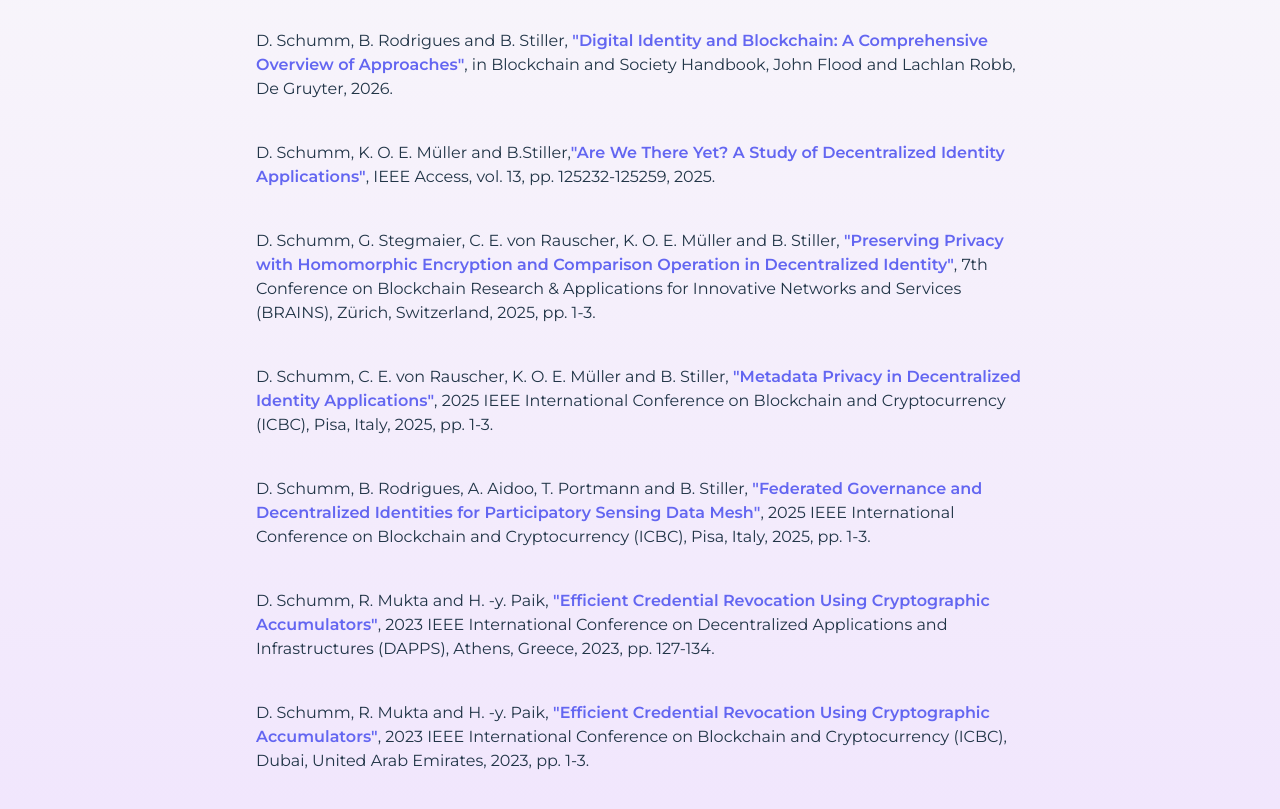
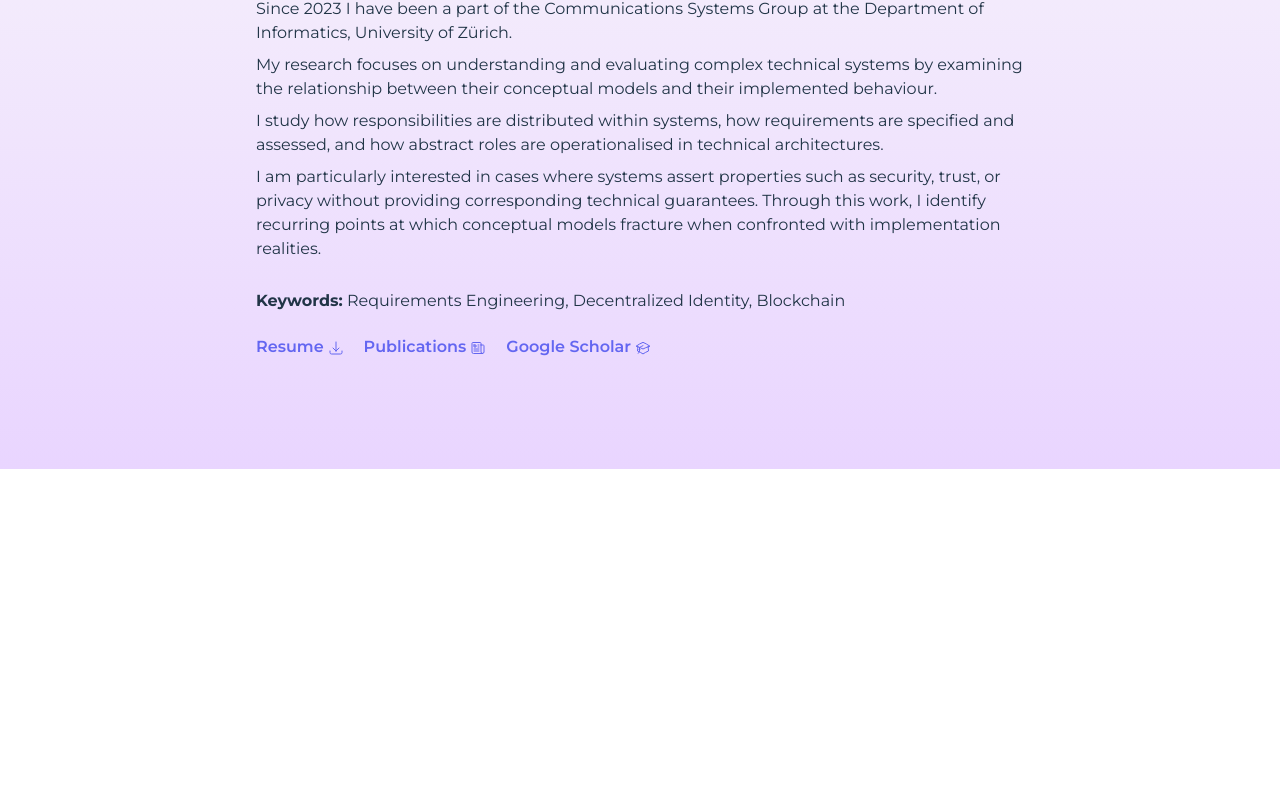
Before and after one commit to schummd/schummd.github.io, a React (Vite) app: page /#/about in a window 1280 px wide. Before the commit this address led to /#/publications. Shown: the part 331-1140 px from the top of the page. After the commit the page ends 800 px from the top, so only its background shows below. Built offline with nearby package versions, Linux system fonts and the light colour scheme.

Commit message:
Updated pubs, added services, changed experience

```diff
--- a/src/App.jsx
+++ b/src/App.jsx
@@ -8,6 +8,8 @@
 import About from "./pages/About";
 // import Theses from "./pages/Theses";
 // import Blog from "./pages/Blog";
+// import Teaching from "./pages/Teaching";
+import Services from "./pages/Services";
 
 export default function App() {
   return (
@@ -19,6 +21,8 @@
           <Route path='works' element={<Works />}/>
           <Route path='/publications' element={<Publications />}/>
           <Route path='/experience' element={<Experience />}/>
+          {/* <Route path='/teaching' element={<Teaching />}/> */}
+          <Route path='/services' element={<Services />}/>
           {/* <Route path='/theses' element={<Theses />}/> */}
           <Route path='/about' element={<About />}/>
           {/* <Route path='/blog' element={<Blog />}/> */}
--- a/src/pages/About.jsx
+++ b/src/pages/About.jsx
@@ -1,5 +1,6 @@
 import { useNavigate } from 'react-router-dom';
 import photo from '../assets/profile_picture.png';
+import resume from '../assets/CV.pdf';
 
 export default function About() {
   const navigate = useNavigate();
@@ -21,8 +22,8 @@
           <div className="col-span-2 mt-8">
             <p className="mb-2">My name is Daria Schumm.</p>
             <p className="mb-2">
-              Since 2023 I have been living in Zürich, Switzerland, and working
-              as a researcher at the Department of Informatics, University of Zürich.</p>
+              Since 2023 I have been a part of the Communications Systems Group at
+              the Department of Informatics, University of Zürich.</p>
             <p className="mb-2">
               My research focuses on understanding and evaluating complex technical
               systems by examining the relationship between their conceptual models
@@ -46,25 +47,30 @@
           </div>
 
           <div className="col-span-2 mt-4">
-            <p className="hidden md:block mb-2 text-slate-500">
-              <i>Keywords:</i> conceptual modelling, requirements engineering,
-              software systems evaluation
+            <p className="hidden md:block mb-2">
+              <b>Keywords:</b> Requirements Engineering, Decentralized Identity, Blockchain
             </p>
-            <ul className='list-disc list-inside md:hidden mb-2 text-slate-500'>
-              <p><i>Keywords:</i></p>
-              <li>Conceptual modelling</li>
+            <ul className='list-disc list-inside md:hidden mb-2'>
+              <p><b>Keywords:</b></p>
+              <li>Blockchain</li>
+              <li>Decentralized Identity</li>
               <li>Requirements engineering</li>
-              <li>Software systems evaluation</li>
             </ul>
           </div>
 
           <div className="col-span-2 flex flex-col md:flex-row md:gap-5">
 
-            <a onClick={() => navigate('/experience')} className="pt-2.5 md:py-2.5 font-semibold text-indigo-500 cursor-pointer">
+            {/* <a onClick={() => navigate('/experience')} className="pt-2.5 md:py-2.5 font-semibold text-indigo-500 cursor-pointer">
               Resume
               <svg xmlns="http://www.w3.org/2000/svg" fill="none" viewBox="0 0 24 24" strokeWidth={1.5} stroke="currentColor" className="size-4 inline-block ml-1">
                 <path strokeLinecap="round" strokeLinejoin="round" d="m18.375 12.739-7.693 7.693a4.5 4.5 0 0 1-6.364-6.364l10.94-10.94A3 3 0 1 1 19.5 7.372L8.552 18.32m.009-.01-.01.01m5.699-9.941-7.81 7.81a1.5 1.5 0 0 0 2.112 2.13" />
               </svg>
+            </a> */}
+            <a href={resume} target='_black' className="md:py-2.5 font-semibold text-indigo-500 cursor-pointer">
+                Resume
+                <svg xmlns="http://www.w3.org/2000/svg" fill="none" viewBox="0 0 24 24" strokeWidth={1.5} stroke="currentColor" className="size-4 inline-block ml-1">
+                  <path strokeLinecap="round" strokeLinejoin="round" d="M3 16.5v2.25A2.25 2.25 0 0 0 5.25 21h13.5A2.25 2.25 0 0 0 21 18.75V16.5M16.5 12 12 16.5m0 0L7.5 12m4.5 4.5V3" />
+                </svg>
             </a>
 
             <a onClick={() => navigate('/publications')} className="md:py-2.5 font-semibold text-indigo-500 cursor-pointer">
--- a/src/pages/Publications.jsx
+++ b/src/pages/Publications.jsx
@@ -3,54 +3,67 @@
     <div className="flex flex-col items-center justify-center h-full w-screen">
       <div className="container w-4/5 md:w-3/5 my-28">
 
-        <h1 className="font-montserrat font-medium text-3xl mb-12">Publications</h1>
+        <h2 className="font-montserrat font-medium text-3xl mb-12">Publications</h2>
 
         <ul className="font-montserrat space-y-10 list-none list-inside">
           <h2 className="font-montserrat font-medium text-xl mb-12">First Author</h2>
           <li>
+            D. Schumm and B.Stiller,
+            <a href="" className="font-semibold text-indigo-500" target="_blank"> "Rethinking Self-Sovereign Identity Principles: An Actor-Oriented Categorization of Non-Functional Requirements"</a>,
+            <i> ACM Distributed Ledger Technologies: Research and Practice</i>,
+            2026, In Progress.
+          </li>
+          <li>
+            D. Schumm and B.Stiller,
+            <a href="" className="font-semibold text-indigo-500" target="_blank"> "Functional Model for Decentralized and Self-Sovereign Identities"</a>,
+            <i> ACM Distributed Ledger Technologies: Research and Practice</i>,
+            2026, In Progress.
+          </li>
+          <li>
             D. Schumm, V. Velrajah and B.Stiller,
-            <a href="" className="font-semibold text-indigo-500" target="_blank">"No Matter of Decentralization: What is Important to Users in Decentralized and Self-Sovereign Identities?"</a>,
+            <a href="" className="font-semibold text-indigo-500" target="_blank"> "No Matter of Decentralization: What is Important to Users in Decentralized and Self-Sovereign Identities?"</a>,
+            <i> Information Processing and Management (IP&M)</i>,
             2026, Under Review.
           </li>
           <li>
             D. Schumm, B. Rodrigues and B. Stiller,
-            <a href="#" className="font-semibold text-indigo-500" target="_blank"> "Digital Identity and Blockchain: A Comprehensive Overview of Approaches"</a>,
-            in Blockchain and Society Handbook, John Flood and Lachlan Robb,
-            De Gruyter, 2026.
+            <a href="" className="font-semibold text-indigo-500" target="_blank"> "Digital Identity and Blockchain: A Comprehensive Overview of Approaches"</a>,
+            in <i>Blockchain and Society Handbook</i>, John Flood and Lachlan Robb,
+            De Gruyter, 2026. Accepted/In Press.
           </li>
           <li>
             D. Schumm, K. O. E. Müller and B.Stiller,
-            <a href="https://ieeexplore.ieee.org/document/11078258" className="font-semibold text-indigo-500" target="_blank">"Are We There Yet? A Study of Decentralized Identity Applications"</a>,
-            IEEE Access, vol. 13, pp. 125232-125259, 2025.
+            <a href="https://doi.org/10.1109/access.2025.3588170" className="font-semibold text-indigo-500" target="_blank"> "Are We There Yet? A Study of Decentralized Identity Applications"</a>,
+            <i> IEEE Access</i>, vol. 13, pp. 125232-125259, 2025.
           </li>
           <li>
             D. Schumm, G. Stegmaier, C. E. von Rauscher, K.  O. E. Müller and B. Stiller,
-            <a href="" className="font-semibold text-indigo-500" target="_blank"> "Preserving Privacy with Homomorphic Encryption and Comparison Operation in Decentralized Identity"</a>,
-            7th Conference on Blockchain Research & Applications for Innovative Networks and Services (BRAINS),
+            <a href="https://doi.org/10.1109/brains67003.2025.11302938" className="font-semibold text-indigo-500" target="_blank"> "Preserving Privacy with Homomorphic Encryption and Comparison Operation in Decentralized Identity"</a>,
+            <i> 7th Conference on Blockchain Research & Applications for Innovative Networks and Services (BRAINS)</i>,
             Zürich, Switzerland, 2025, pp. 1-3.
           </li>
           <li>
             D. Schumm, C. E. von Rauscher, K.  O. E. Müller and B. Stiller,
-            <a href="https://ieeexplore.ieee.org/document/11114450" className="font-semibold text-indigo-500" target="_blank"> "Metadata Privacy in Decentralized Identity Applications"</a>,
-            2025 IEEE International Conference on Blockchain and Cryptocurrency (ICBC),
+            <a href="https://doi.org/10.1109/icbc64466.2025.11114450" className="font-semibold text-indigo-500" target="_blank"> "Metadata Privacy in Decentralized Identity Applications"</a>,
+            <i> IEEE International Conference on Blockchain and Cryptocurrency (ICBC)</i>,
             Pisa, Italy, 2025, pp. 1-3.
           </li>
           <li>
             D. Schumm, B. Rodrigues, A. Aidoo, T. Portmann and B. Stiller,
-            <a href="https://ieeexplore.ieee.org/document/11114524" className="font-semibold text-indigo-500" target="_blank"> "Federated Governance and Decentralized Identities for Participatory Sensing Data Mesh"</a>,
-            2025 IEEE International Conference on Blockchain and Cryptocurrency (ICBC),
+            <a href="https://doi.org/10.1109/icbc64466.2025.11114524" className="font-semibold text-indigo-500" target="_blank"> "Federated Governance and Decentralized Identities for Participatory Sensing Data Mesh"</a>,
+            <i> IEEE International Conference on Blockchain and Cryptocurrency (ICBC)</i>,
             Pisa, Italy, 2025, pp. 1-3.
           </li>
           <li>
             D. Schumm, R. Mukta and H. -y. Paik,
-            <a href="https://ieeexplore.ieee.org/document/10237019" className="font-semibold text-indigo-500 cursor-pointer" target="_blank"> "Efficient Credential Revocation Using Cryptographic Accumulators"</a>,
-            2023 IEEE International Conference on Decentralized Applications and Infrastructures (DAPPS),
+            <a href="https://doi.org/10.1109/dapps57946.2023.00025" className="font-semibold text-indigo-500 cursor-pointer" target="_blank"> "Efficient Credential Revocation Using Cryptographic Accumulators"</a>,
+            <i> IEEE International Conference on Decentralized Applications and Infrastructures (DAPPS)</i>,
             Athens, Greece, 2023, pp. 127-134.
           </li>
           <li>
             D. Schumm, R. Mukta and H. -y. Paik,
-            <a href="https://ieeexplore.ieee.org/document/10174975" className="font-semibold text-indigo-500 cursor-pointer" target="_blank"> "Efficient Credential Revocation Using Cryptographic Accumulators"</a>,
-            2023 IEEE International Conference on Blockchain and Cryptocurrency (ICBC),
+            <a href="https://doi.org/10.1109/icbc56567.2023.10174975" className="font-semibold text-indigo-500 cursor-pointer" target="_blank"> "Efficient Credential Revocation Using Cryptographic Accumulators"</a>,
+            <i> IEEE International Conference on Blockchain and Cryptocurrency (ICBC)</i>,
             Dubai, United Arab Emirates, 2023, pp. 1-3.
           </li>
 
@@ -58,43 +71,95 @@
           <li>
             B. Byers, P. Emmenegger, J. Hunhevicz, D. Schumm, F. Heisel, D. Hall and C. De Wolf,
             <a href="https://doi.org/10.1108/CI-02-2025-0074" className="font-semibold text-indigo-500 cursor-pointer" target="_blank"> "Decentralized Phygital Identifiers for Circular Construction"</a>,
-            Construction Innovation: Information Process Management, 1-35, 2025.
+            <i> Construction Innovation: Information Process Management </i>,
+            pp. 1-35, 2025.
           </li>
           <li>
             D. Jing, D. Schumm, K.  O. E. Müller and B. Stiller,
-            <a href="" className="font-semibold text-indigo-500" target="_blank"> "Designing Privacy Notices for Self-Sovereign Identity Applications"</a>,
-            7th Conference on Blockchain Research & Applications for Innovative Networks and Services (BRAINS),
+            <a href="https://doi.org/10.1109/brains67003.2025.11302937" className="font-semibold text-indigo-500" target="_blank"> "Designing Privacy Notices for Self-Sovereign Identity Applications"</a>,
+            <i> 7th Conference on Blockchain Research & Applications for Innovative Networks and Services (BRAINS)</i>,
             Zürich, Switzerland, 2025, pp. 1-3.
           </li>
           <li>
+            S. Sebastio, S. Matheu, A. Skarmeta, R. Orizio, D. Karras, D. Schumm, B. Stiller, R. Mancilla, F. Giampaolo, S. Tuck, T. Bocek, V. Cuomo, R. Atoui, S. Beena, R. Nardone, A. Cilardo, D. Sharma, R. Bohara and J. Parra-Domínguez,
+            <a href="https://doi.org/10.1007/978-3-031-76459-2 26" className="font-semibold text-indigo-500 cursor-pointer" target="_blank"> "Cybersecurity Management Throughout the IoT Systems Lifecycle – The CERTIFY Approach"</a>,
+            <i> Distributed Computing and Artificial Intelligence, Special Sessions I, 21st International Conference</i>,
+            pp. 281-290, 2025.
+          </li>
+
+          <li>
+            M. Leder, D. Schumm, B. Rodrigues and B. Stiller,
+            <a href="https://doi.org/10.1109/brains63024.2024.10732060" className="font-semibold text-indigo-500"> "AfriBit: A People-Oriented Wallet Fostering Financial Inclusion in Kibera"</a>,
+            <i> 6th Conference on Blockchain Research & Applications for Innovative Networks and Services (BRAINS)</i>,
+            Berlin, Germany, 2024.
+          </li>
+          <li>
             K. O. E. Müller, D. Datsomor, D. Schumm, B. Rodrigues and B. Stiller,
-            <a href="https://dl.ifip.org/db/conf/cnsm/cnsm2024/1571049085.pdf" className="font-semibold text-indigo-500"> "Big Brother is Watching You: Non-Intrusive ZigBee User Profiling"</a>,
-            2024 20th International Conference on Network and Service Management (CNSM),
+            <a href="https://doi.org/10.23919/cnsm62983.2024.10814609" className="font-semibold text-indigo-500"> "Big Brother is Watching You: Non-Intrusive ZigBee User Profiling"</a>,
+            <i> 20th International Conference on Network and Service Management (CNSM)</i>,
             Prague, Czech Republic, 2024.
           </li>
           <li>
-            M. Leder, D. Schumm, B. Rodrigues and B. Stiller,
-            <a href="https://ieeexplore.ieee.org/abstract/document/10732060" className="font-semibold text-indigo-500"> "AfriBit: A People-Oriented Wallet Fostering Financial Inclusion in Kibera"</a>,
-            6th Conference on Blockchain Research & Applications for Innovative Networks and Services (BRAINS),
-            Berlin, Germany, 2024.
-          </li>
-          <li>
             A. R. Veres, D. Schumm, T. Grübl, K. O. E. Müller, B. Rodrigues and B. Stiller,
-            <a href="https://ieeexplore.ieee.org/document/10639716" className="font-semibold text-indigo-500 cursor-pointer" target="_blank"> "Demo: Secure Inventorying and Lifecycle Management of IoT with DLT"</a>,
-            IEEE 49th Conference on Local Computer Networks (LCN),
+            <a href="https://doi.org/10.1109/lcn60385.2024.10639716" className="font-semibold text-indigo-500 cursor-pointer" target="_blank"> "Demo: Secure Inventorying and Lifecycle Management of IoT with DLT"</a>,
+            <i> 49th Conference on Local Computer Networks (LCN)</i>,
             Caen, France, 2024.
           </li>
           <li>
             K. O. E. Müller, D. Schumm, E. Wallace, B. Rodrigues and B. Stiller,
-            <a href="https://ieeexplore.ieee.org/document/10575751/" className="font-semibold text-indigo-500 cursor-pointer" target="_blank"> "SHIFT: a Security and Home Integration Framework for IoT"</a>,
-            NOMS 2024-2024 IEEE Network Operations and Management Symposium,
+            <a href="https://doi.org/10.1109/noms59830.2024.10575751" className="font-semibold text-indigo-500 cursor-pointer" target="_blank"> "SHIFT: a Security and Home Integration Framework for IoT"</a>,
+            <i> Network Operations and Management Symposium (NOMS)</i>,
             Seoul, Korea, Republic of, 2024, pp. 1-7.
           </li>
+
+          <h2 className="font-montserrat font-medium text-3xl mb-12">Talks</h2>
           <li>
-            S. Sebastio, S. Matheu, A. Skarmeta, R. Orizio, D. Karras, D. Schumm, B. Stiller, R. Mancilla, F. Giampaolo, S. Tuck, T. Bocek, V. Cuomo, R. Atoui, S. Beena, R. Nardone, A. Cilardo, D. Sharma, R. Bohara and J. Parra-Domínguez,
-            <a href="https://doi.org/10.1007/978-3-031-76459-2_26" className="font-semibold text-indigo-500 cursor-pointer" target="_blank"> "Cybersecurity Management Throughout the IoT Systems Lifecycle – The CERTIFY Approach"</a>,
-            In: Mehmood, R., et al. Distributed Computing and Artificial Intelligence, Special Sessions I, 21st International Conference. DCAI 2024.
-            Lecture Notes in Networks and Systems, vol 1198. Springer, Cham.
+            D. Schumm,
+            <span className="font-semibold text-indigo-500"> "Designing Privacy Notices for Self-Sovereign Identity Applications"</span>,
+            <i> 7th Conference on Blockchain Research & Applications for Innovative Networks and Services (BRAINS)</i>,
+            Zürich, Switzerland, 20 November, 2025.
+          </li>
+          <li>
+            D. Schumm,
+            <span className="font-semibold text-indigo-500"> "Preserving Privacy with Homomorphic Encryption and Comparison Operation in Decentralized Identity"</span>,
+            <i> 7th Conference on Blockchain Research & Applications for Innovative Networks and Services (BRAINS)</i>,
+            Zürich, Switzerland, 20 November, 2025.
+          </li>
+          <li>
+            D. Schumm,
+            <span className="font-semibold text-indigo-500"> "Federated Governance and Decentralized Identities for Participatory Sensing Data Mesh"</span>,
+            <i> IEEE International Conference on Blockchain and Cryptocurrency (ICBC)</i>,
+            Pisa, Italy, 4 June, 2025.
+          </li>
+          <li>
+            D. Schumm,
+            <span className="font-semibold text-indigo-500"> "Metadata Privacy in Decentralized Identity Applications"</span>,
+            <i> IEEE International Conference on Blockchain and Cryptocurrency (ICBC)</i>,
+            Pisa, Italy, 4 June, 2025.
+          </li>
+          <li>
+            D. Schumm,
+            <span className="font-semibold text-indigo-500"> "AfriBit: A People-Oriented Wallet Fostering Financial Inclusion in Kibera"</span>,
+            <i> 6th Conference on Blockchain Research & Applications for Innovative Networks and Services (BRAINS)</i>,
+            Berlin, Germany, 9 October, 2024.
+          </li>
+          <li>
+            D. Schumm,
+            <span className="font-semibold text-indigo-500" target="_blank"> "Digital Identity and Blockchain: A Comprehensive Overview of Approaches"</span>,
+            <i> for Blockchain and Society Handbook</i>,
+            21 May, 2024.
+          </li>
+          <li>
+            D. Schumm,
+            <span className="font-semibold text-indigo-500" target="_blank"> "Efficient Credential Revocation Using Cryptographic Accumulators"</span>,
+            <i> IEEE International Conference on Blockchain and Cryptocurrency (ICBC)</i>,
+            Dubai, United Arab Emirates, 3 May, 2023.
+          </li>
+          <li>
+            D. Schumm,
+            <span className="font-semibold text-indigo-500" target="_blank"> "Efficient Credential Revocation Using Cryptographic Accumulators"</span>,
+            <i> IEEE International Conference on Decentralized Applications and Infrastructures (DAPPS)</i>,
+            Athens, Greece, 5 July, 2023.
           </li>
         </ul>
       </div>
```
Also changed, not shown: src/components/Header.jsx (+10 -1 lines), src/pages/Experience.jsx (+15 -13 lines), src/pages/Services.jsx (added, +20 -0 lines), 1 other file (tests, documents, lock files or other folders).
